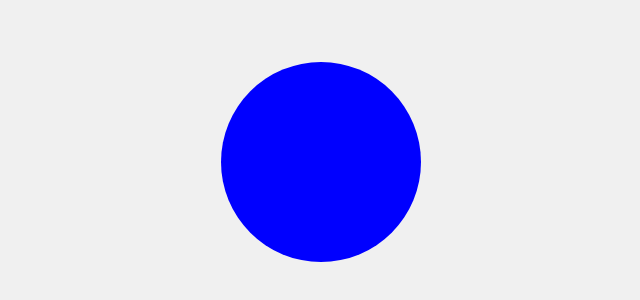
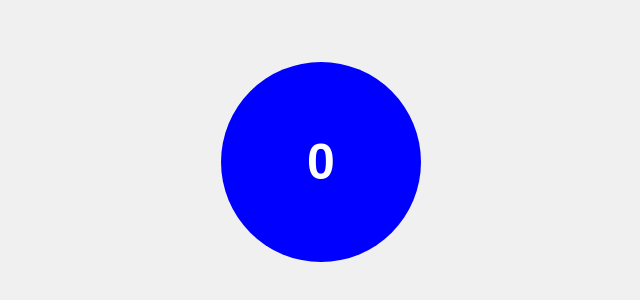
Before and after one commit to zydmxhz273/simple-circle, a plain HTML site: page index.html in a window 1280 px wide. Shown: the part 238-538 px from the top of the page, 319-959 px from the left. Drawn offline with Linux system fonts and the light colour scheme.

Commit message:
feat: added a zero/number in the center of the circle

```diff
--- a/circle.css
+++ b/circle.css
@@ -15,8 +15,18 @@ body{
     background-color: blue;
     border-radius: 50%;
 
+    color: white;
+    font-size: 50px;
+    font-family: Arial, sans-serif;
+    font-weight: bold;
+
+    display: flex;
+    justify-content: center;
+    align-items: center;
+
     cursor: pointer;
     transition: all 0.3s ease;
+    user-select: none;
 }
 
 .circle:hover{
--- a/index.html
+++ b/index.html
@@ -10,7 +10,7 @@
 </head>
 <body>
 
-    <div class="circle"></div>
+    <div class="circle">0</div>
 
 </body>
 </html>
```
